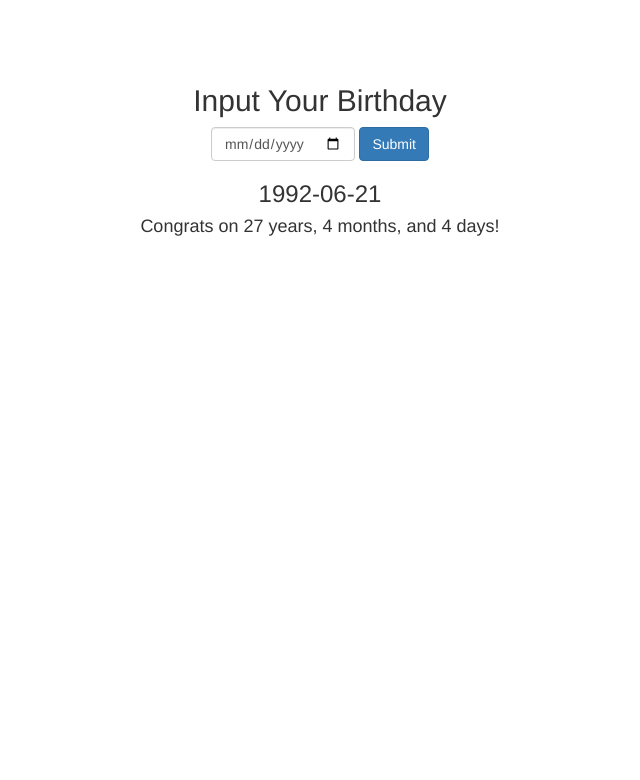
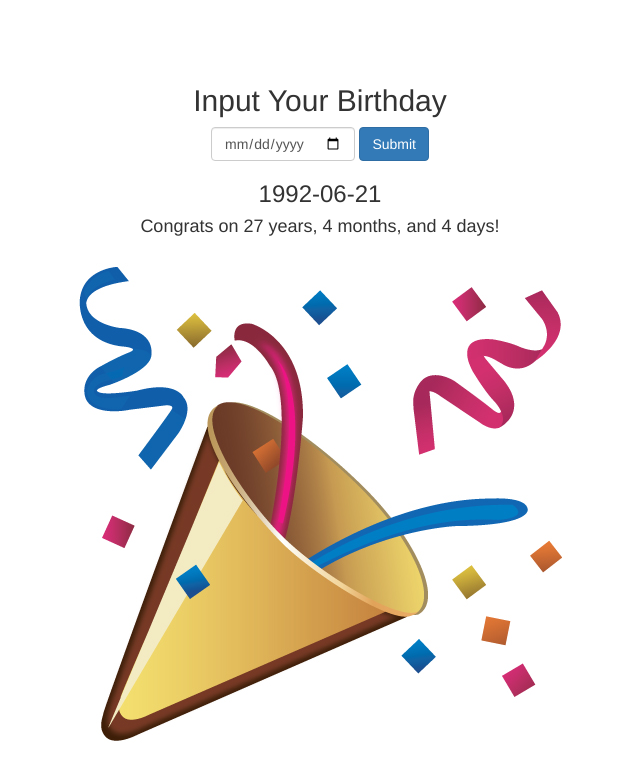
Before and after one commit to mahjabeensultana2012/ageteller, a React (Create React App) app: page / in a window 1280 px wide. Shown: the top 780 px of the page, without its empty margins (320-960 px from the left). Built offline with nearby package versions, Linux system fonts and the light colour scheme.

Commit message:
add stylee

```diff
--- a/src/components/AgeStats.js
+++ b/src/components/AgeStats.js
@@ -1,4 +1,5 @@
 import React, { Component } from 'react';
+import partyPopper from '../assets/party-popper.jpg';
 
 class AgeStats extends Component {
   timeSince(date) {
@@ -18,6 +19,7 @@
       <div>
         <h3>{this.props.date}</h3>
         <h4>Congrats on {this.timeSince(this.props.date)}!</h4>
+        <img src={partyPopper} alt="party-popper" className="party-popper" />
       </div>
     );
   }
```
Also changed, not shown: src/assets/party-popper.jpg (added).
